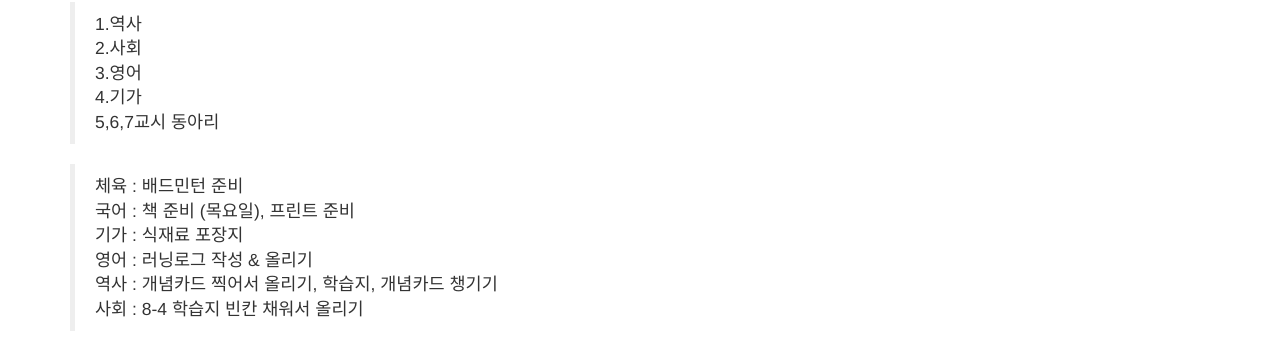
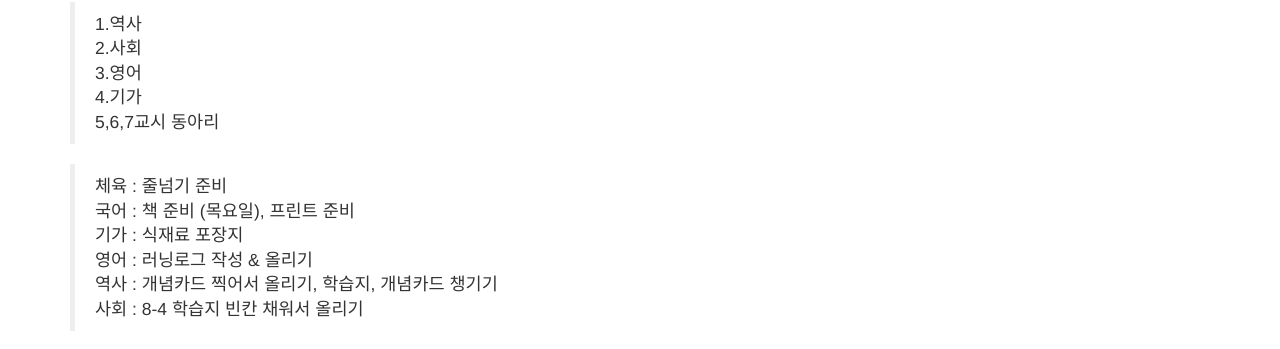
Before and after one commit to bundang-ms-2021/oncl, a Jekyll site: the page built from _posts/2014-09-21-services-1.markdown, in a window 1280 px wide and 900 px high. Shown: the part 246-595 px from the top of the window. Built offline with Jekyll 4.4.1, drawn with Linux system fonts in a browser that asks for light colours; nearby versions of some CDN libraries; library files that are not in the unit come from our copies.

Commit message:
Update 2014-09-21-services-1.markdown

```diff
--- a/_posts/2014-09-21-services-1.markdown
+++ b/_posts/2014-09-21-services-1.markdown
@@ -12,7 +12,7 @@ description: |
   > 4.기가
   > 5,6,7교시 동아리
 
-  > 체육 : 배드민턴 준비
+  > 체육 : 줄넘기 준비
   > 국어 : 책 준비 (목요일), 프린트 준비
   > 기가 : 식재료 포장지
   > 영어 : 러닝로그 작성 & 올리기
```
